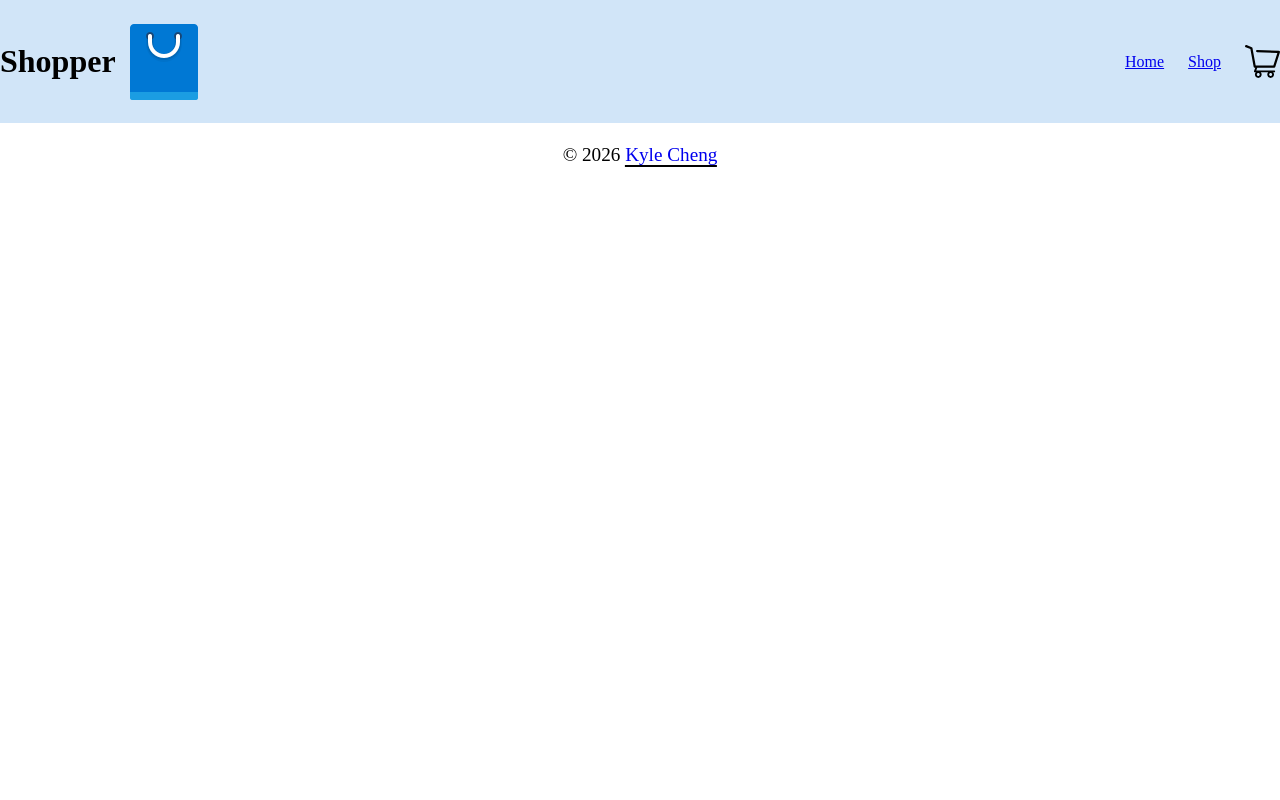
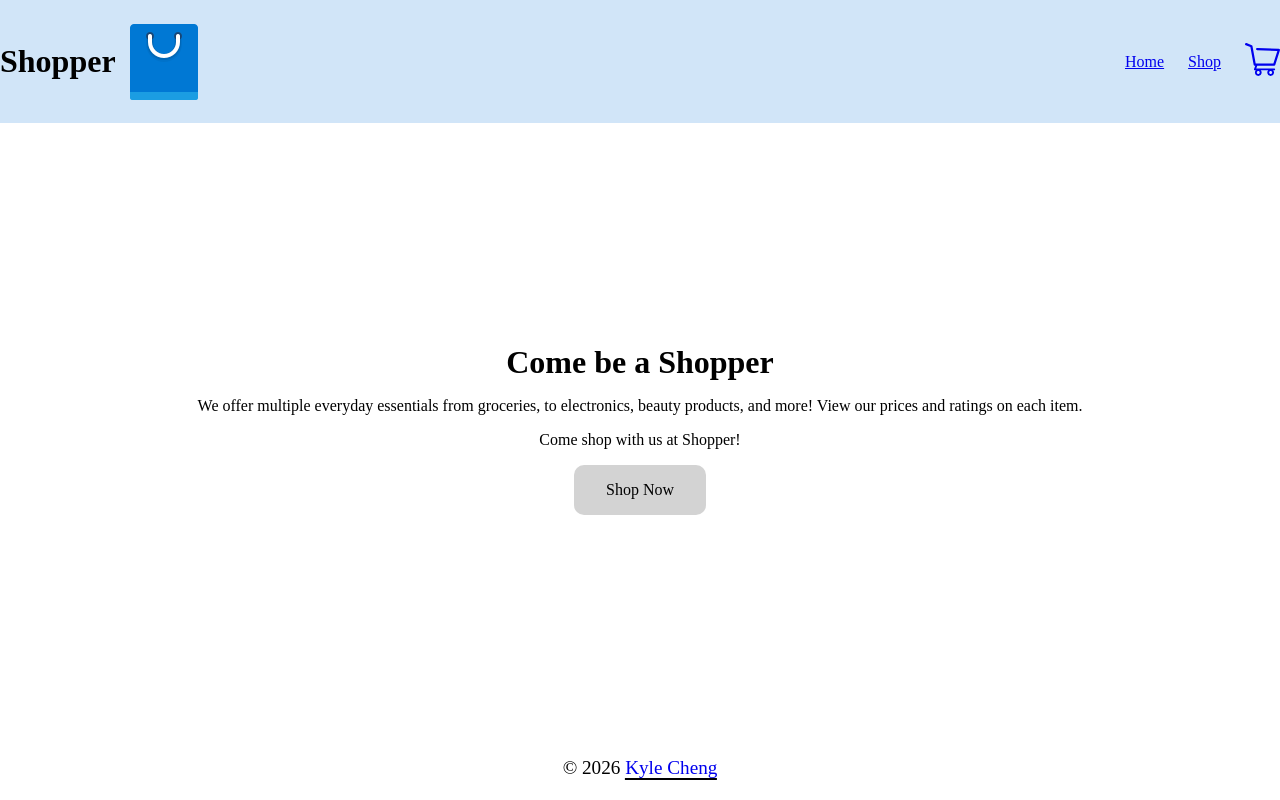
Before and after one commit to KyleCheng20/Shopping-Cart, a React (Vite) app: page / in a window 1280 px wide. Built offline with nearby package versions, Linux system fonts and the light colour scheme.

Commit message:
Add Home, Shop, and Cart pages to router paths and display on screen

```diff
--- a/src/App.jsx
+++ b/src/App.jsx
@@ -1,4 +1,5 @@
 import './styles/App.css';
+import { Outlet } from 'react-router';
 import Header from './components/Header';
 import Footer from './components/Footer';
 
@@ -6,6 +7,7 @@ function App() {
   return (
     <>
       <Header />
+      <Outlet />
       <Footer />
     </>
   )
--- a/src/components/Header.jsx
+++ b/src/components/Header.jsx
@@ -12,8 +12,11 @@ export default function Header() {
                 </div>
 
                 <div className="header-right">
-                    <Link>Home</Link>
-                    <Link>Shop</Link>
+                    <nav>
+                        <ul>
+                            <Link to="/">Home</Link>
+                            <Link to="shop">Shop</Link>
+                            <Link to="cart">
                                 <svg fill="currentColor" version="1.1" id="Capa_1" xmlns="http://www.w3.org/2000/svg" xmlns:xlink="http://www.w3.org/1999/xlink"
                                     width="800px" height="800px" viewBox="0 0 446.853 446.853"
                                     xml:space="preserve">
@@ -30,6 +33,9 @@ export default function Header() {
                                         M327.373,409.814c-10.543,0-19.116-8.573-19.116-19.116s8.573-19.117,19.116-19.117s19.116,8.574,19.116,19.117
                                         S337.916,409.814,327.373,409.814z"/>
                                 </svg>
+                            </Link>
+                        </ul>
+                    </nav>
                 </div>
             </div>
         </header>
--- /dev/null
+++ b/src/components/pages/Cart.jsx
@@ -0,0 +1,7 @@
+export default function Cart() {
+    return (
+        <main>
+            <h1>Cart</h1>
+        </main>
+    )
+}
--- /dev/null
+++ b/src/components/pages/Home.jsx
@@ -0,0 +1,16 @@
+import { Link } from "react-router";
+import "../../styles/Home.css";
+
+
+export default function Home() {
+    return (
+        <main>
+            <div className="home-container">
+                <h1>Come be a Shopper</h1>
+                <p>We offer multiple everyday essentials from groceries, to electronics, beauty products, and more! View our prices and ratings on each item.</p>
+                <p>Come shop with us at Shopper!</p>
+                <Link className="shop-now-btn" to="shop">Shop Now</Link>
+            </div>
+        </main>
+    )
+}
--- /dev/null
+++ b/src/components/pages/Shop.jsx
@@ -0,0 +1,7 @@
+export default function Shop() {
+    return (
+        <main>
+            <h1>Shop</h1>
+        </main>
+    )
+}
--- a/src/main.jsx
+++ b/src/main.jsx
@@ -1,8 +1,8 @@
 import { StrictMode } from 'react';
 import { createRoot } from 'react-dom/client';
 import { createBrowserRouter, RouterProvider } from "react-router";
+import { routes } from './routes.jsx';
 import './styles/index.css';
-import { routes } from './routes.jsx';
 
 const router = createBrowserRouter(routes);
 
--- a/src/routes.jsx
+++ b/src/routes.jsx
@@ -1,8 +1,16 @@
 import App from "./App.jsx";
+import Home from "./components/pages/Home.jsx";
+import Shop from "./components/pages/Shop.jsx";
+import Cart from "./components/pages/Cart.jsx";
 
 export const routes = [
   {
     path: "/",
     element: <App />,
+    children: [
+        { index: true, element: <Home /> },
+        { path: "shop", element: <Shop /> },
+        { path: "cart", element: <Cart /> },
+    ]
   },
 ];
--- a/src/styles/Header.css
+++ b/src/styles/Header.css
@@ -21,7 +21,7 @@ header {
     height: 35px;
 }
 
-.header-right {
+ul {
     display: flex;
     align-items: center;
     gap: 1.50rem;
--- /dev/null
+++ b/src/styles/Home.css
@@ -0,0 +1,23 @@
+main {
+    flex: 1;
+    display: flex;
+    justify-content: center;
+    align-items: center;
+    flex-direction: column;
+}
+
+.home-container {
+    display: flex;
+    flex-direction: column;
+    align-items: center;
+    justify-content: center;
+    gap: 1rem;
+}
+
+.shop-now-btn {
+    background-color: rgb(211, 211, 211);
+    color: black;
+    padding: 1rem 2rem;
+    border-radius: 10px;
+    text-decoration: none;
+}
--- a/src/styles/index.css
+++ b/src/styles/index.css
@@ -12,4 +12,6 @@ html,
 body,
 #root {
     min-height: 100vh;
+    display: flex;
+    flex-direction: column;
 }
```
Lines whose indentation alone changed are shown as unchanged.
